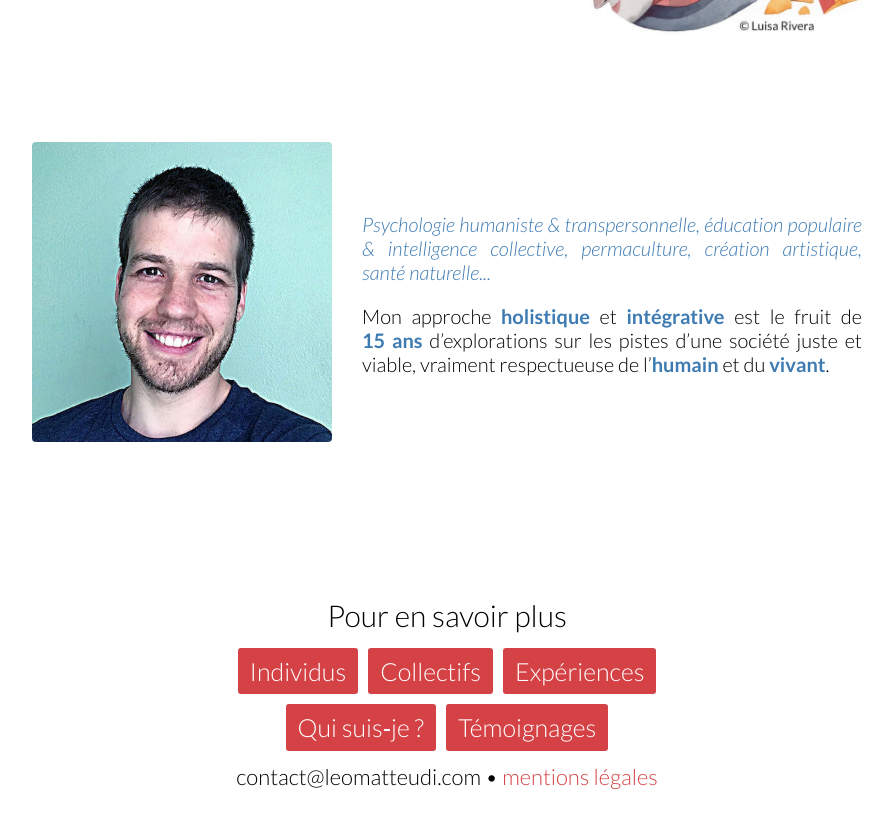
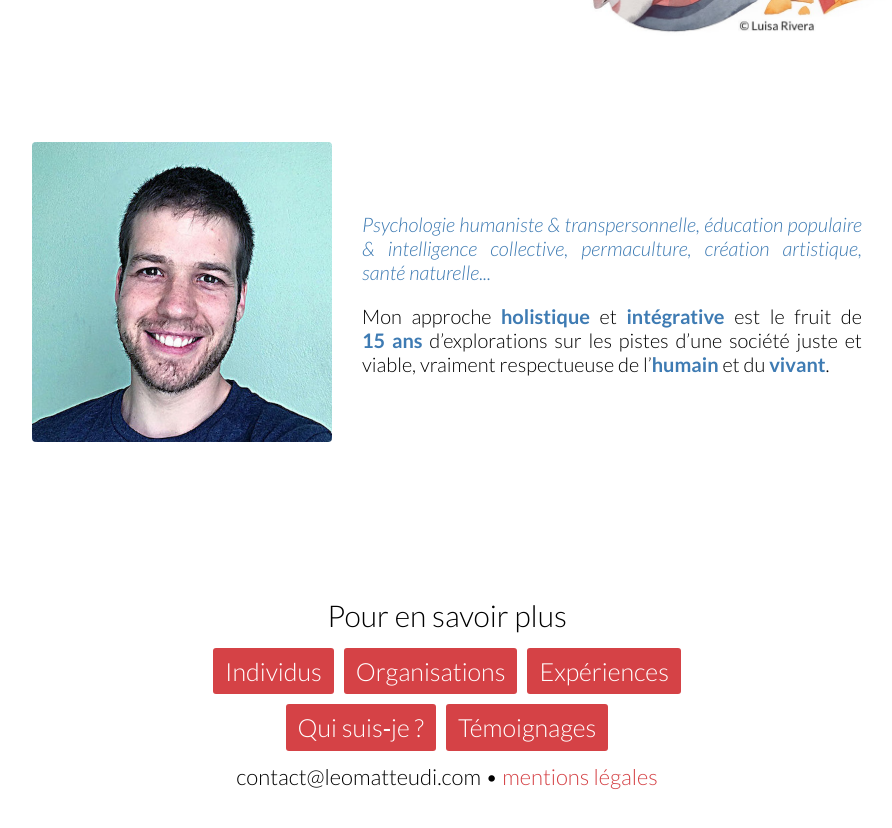
Before and after one commit to leomatteudi/leomatteudi, a Jekyll site: the page built from pages/0-index.html, in a window 1280 px wide and 900 px high, scrolled down 1397 px. Shown: the top 828 px of the window, without its empty margins (193-1085 px from the left). Built offline with Jekyll 4.4.1, drawn with Linux system fonts in a browser that asks for light colours.

Commit message:
Update navbar.yml

```diff
--- a/_data/navbar.yml
+++ b/_data/navbar.yml
@@ -1,9 +1,9 @@
 - ref: individus
   link: /individus
   nav: Individus
-- ref: collectifs
-  link: /collectifs
-  nav: Collectifs
+- ref: organisations
+  link: /organisations
+  nav: Organisations
 - ref: experiences
   link: /experiences
   nav: Expériences
```
